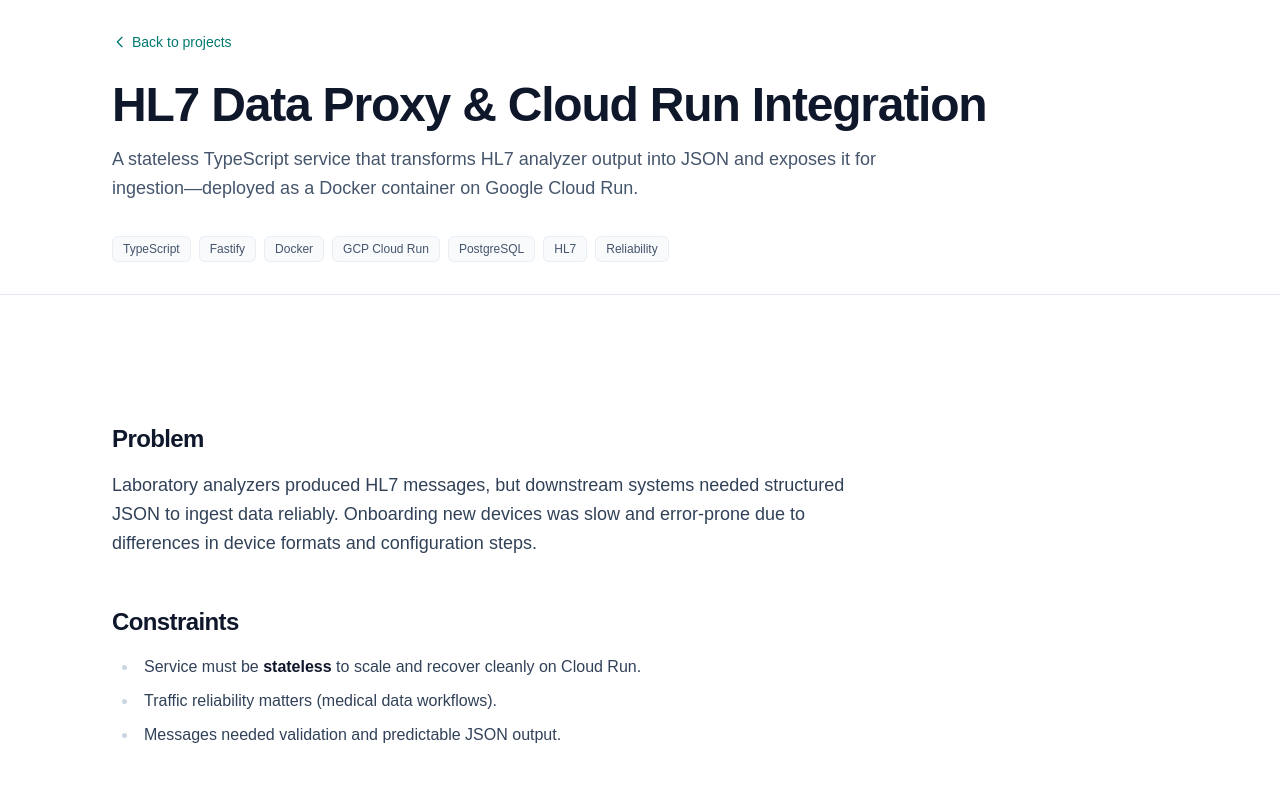
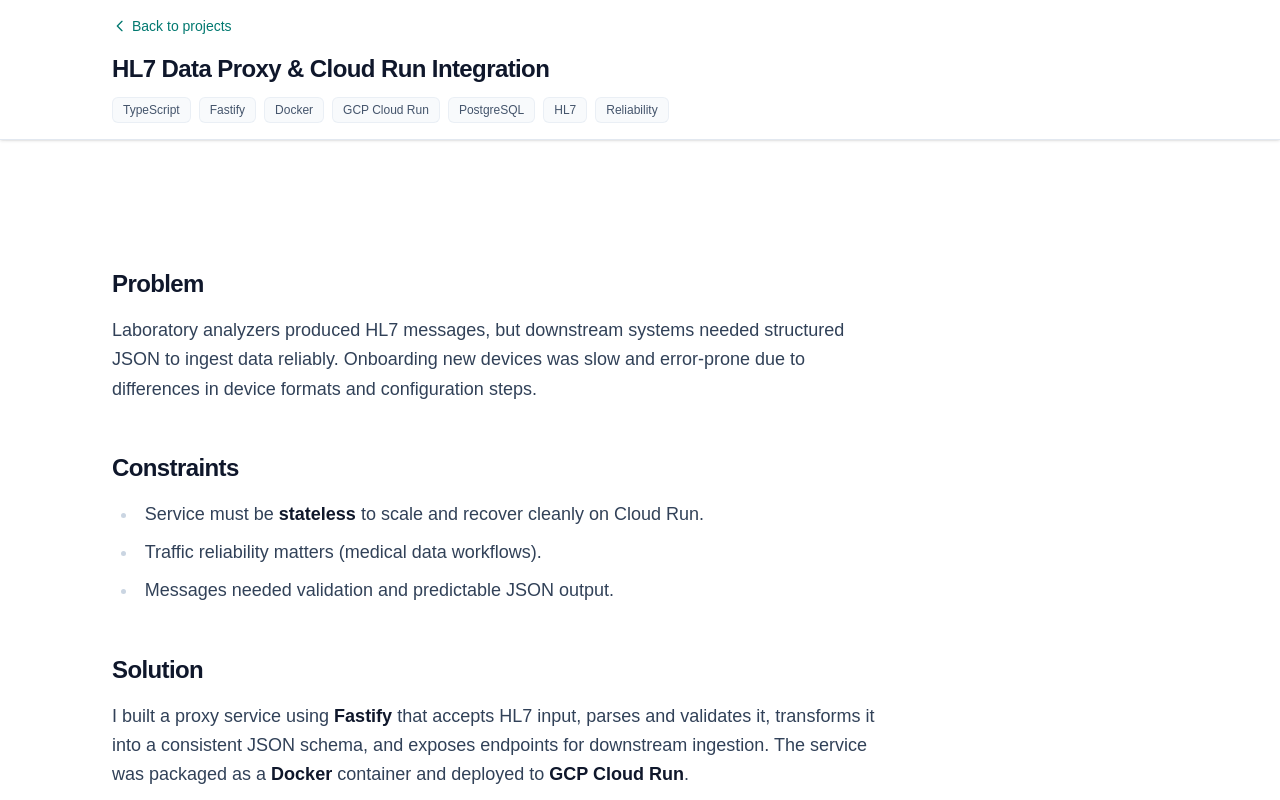
Before and after one commit to eggarcia98/portfolio, a Next.js app: page /projects/hl7-proxy in a window 1280 px wide. Shown: the top 800 px of the page. Built offline with nearby package versions, Linux system fonts and the light colour scheme; a web font is replaced by a local one.

Commit message:
style: adjust spacing and typography in CaseStudy component for improved readability

```diff
--- a/src/app/globals.css
+++ b/src/app/globals.css
@@ -113,10 +113,10 @@
         @apply prose prose-slate max-w-none
       prose-headings:tracking-tight
       prose-h2:mt-12 prose-h2:mb-4
-      prose-p:leading-relaxed prose-p:text-lg
-      prose-li:leading-relaxed
+      prose-p:leading-relaxed prose-p:text-base sm:prose-p:text-lg
+      prose-li:leading-relaxed prose-li:text-base sm:prose-li:text-lg
       prose-pre:rounded-xl prose-pre:border prose-pre:border-slate-200 prose-pre:bg-slate-50
-      prose-pre:text-slate-900
+      prose-pre:text-slate-900 prose-pre:text-sm sm:prose-pre:text-base
       dark:prose-invert
       dark:prose-headings:text-slate-50
       dark:prose-p:text-slate-200
--- a/src/components/case-study.tsx
+++ b/src/components/case-study.tsx
@@ -10,8 +10,8 @@
 export function CaseStudy({ title, subtitle, stack, children }: Props) {
     return (
         <div className="min-h-dvh">
-            <header className="border-b border-slate-200 bg-white/80 backdrop-blur dark:border-slate-800 dark:bg-slate-900/40 sticky top-0 z-30">
-                <div className="container-page py-8">
+            <header className="border-b border-slate-200 bg-white/80 backdrop-blur shadow-sm dark:border-slate-800 dark:bg-slate-900/40 sticky top-0 z-30">
+                <div className="container-page py-3 sm:py-4">
                     <Link
                         href="/projects"
                         className="navlink inline-flex items-center gap-1 text-teal-700 dark:text-teal-300 hover:text-teal-900 dark:hover:text-teal-200 transition-colors"
@@ -21,14 +21,11 @@
                         </svg>
                         Back to projects
                     </Link>
-                    <h1 className="mt-6 text-3xl font-extrabold tracking-tight text-slate-900 dark:text-white sm:text-4xl lg:text-5xl">
+                    <h1 className="mt-3 text-lg font-extrabold tracking-tight text-slate-900 dark:text-white sm:text-xl lg:text-2xl">
                         {title}
                     </h1>
-                    <p className="mt-4 max-w-3xl text-lg font-light leading-relaxed text-slate-600 dark:text-slate-300">
-                        {subtitle}
-                    </p>
 
-                    <div className="mt-8 flex flex-wrap gap-2">
+                    <div className="mt-3 flex flex-wrap gap-2">
                         {stack.map((s) => (
                             <span
                                 key={s}
```
